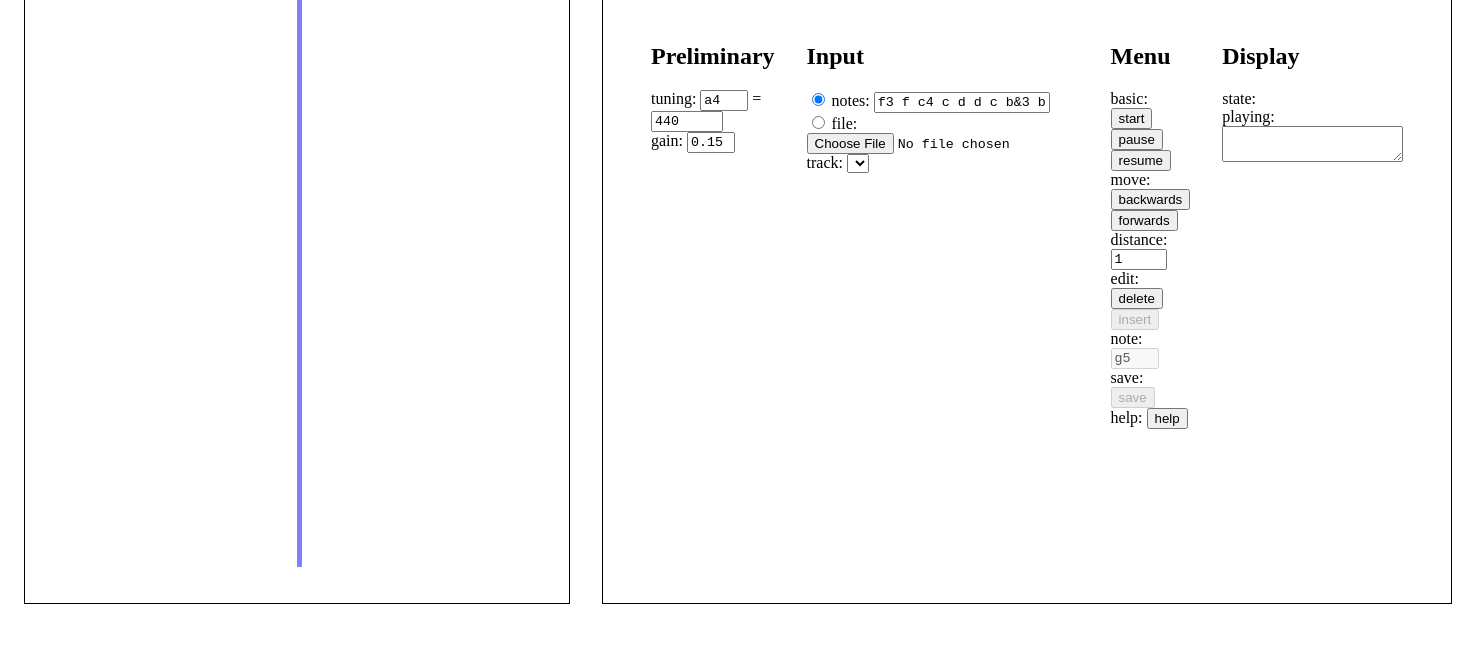
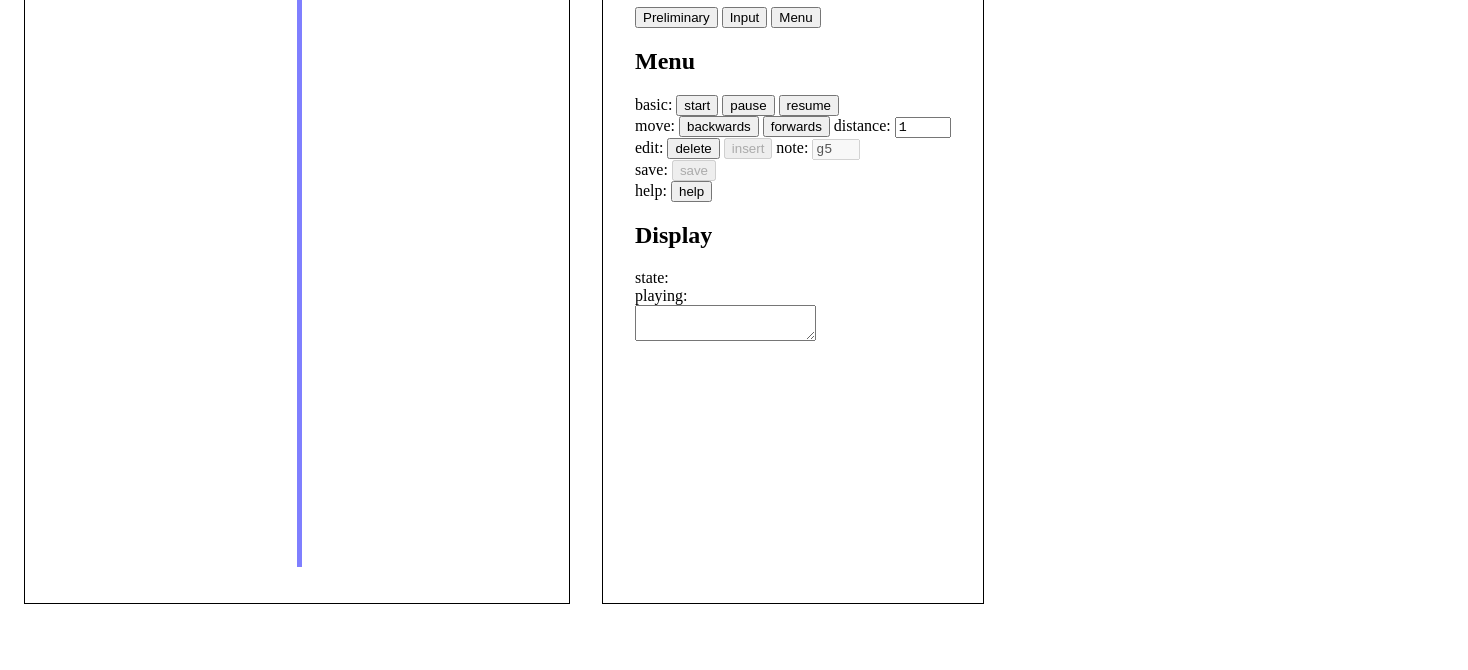
Before and after one commit to michaelcchu/easyplay5, a plain HTML site: page index.html in a window 1280 px wide. Shown: the part 130-800 px from the top of the page, 1468 px wide, since content can reach past the window. Drawn offline with Linux system fonts and the light colour scheme.

Commit message:
added tabs

```diff
--- a/index.html
+++ b/index.html
@@ -33,8 +33,21 @@
 
 <span class="column">
 <h1>EasyPlay5</h1>
-<span id="columns">
-    <section>
+    <!-- Tab links -->
+<div class="tab">
+    <button class="tablinks" onclick="openCity(event, 'Preliminary')">
+        Preliminary
+    </button>
+    <button class="tablinks" onclick="openCity(event, 'Input')">
+        Input
+    </button>
+    <button class="tablinks" onclick="openCity(event, 'Menu')" id="defaultOpen">
+        Menu
+    </button>
+  </div>
+
+  <!-- Tab content -->
+  <div id="Preliminary" class="tabcontent">
     <h2>Preliminary</h2>
     <div>
         tuning:
@@ -46,8 +59,9 @@
         gain:
         <input id="gain" value="0.15" size="4">
     </div>
-    </section>
-    <section>
+  </div>
+
+  <div id="Input" class="tabcontent">
     <h2>Input</h2>
     <div>
         <input type="radio" id="notesRadio" name="inputMethod" checked>
@@ -61,8 +75,9 @@
         track:
         <select id="track"></select>
     </div>
-    </section>
-    <section>
+  </div>
+
+  <div id="Menu" class="tabcontent">
     <h2>Menu</h2>
     <div>
         basic:
@@ -92,7 +107,7 @@
         help:
         <button id="help">help</button>
     </div>
-    </section>
+</div>
 <section>
     <h2>Display</h2>
     <div>
@@ -109,7 +124,6 @@
 </section>
 </span>
 </span>
-</span>
 
 <script src="tone.js"></script>
 <script src="index.js"></script>
--- a/index.js
+++ b/index.js
@@ -18,6 +18,32 @@ let gamePieces;
 let pointer;
 
 oscillator.connect(gainNode).connect(audioContext.destination); resetVars();
+
+
+function openCity(evt, cityName) {
+    // Declare all variables
+    var i, tabcontent, tablinks;
+
+    // Get all elements with class="tabcontent" and hide them
+    tabcontent = document.getElementsByClassName("tabcontent");
+    for (i = 0; i < tabcontent.length; i++) {
+      tabcontent[i].style.display = "none";
+    }
+
+    // Get all elements with class="tablinks" and remove the class "active"
+    tablinks = document.getElementsByClassName("tablinks");
+    for (i = 0; i < tablinks.length; i++) {
+      tablinks[i].className = tablinks[i].className.replace(" active", "");
+    }
+
+    // Show the current tab, and add an "active" class to the button that opened the tab
+    document.getElementById(cityName).style.display = "block";
+    evt.currentTarget.className += " active";
+  }
+
+  document.getElementById("defaultOpen").click();
+
+
 
 function startGame() {
     myGameArea.start();
```
Lines whose indentation alone changed are shown as unchanged.
